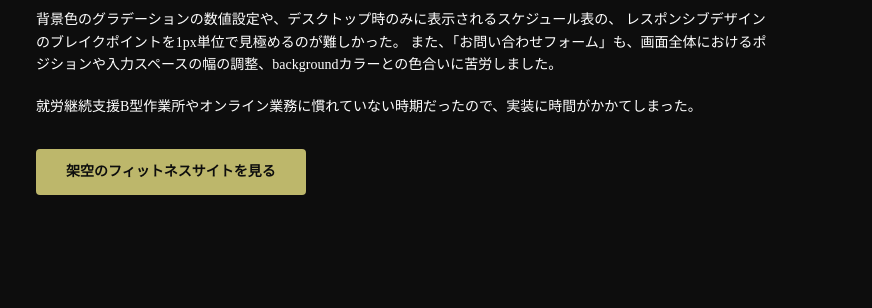
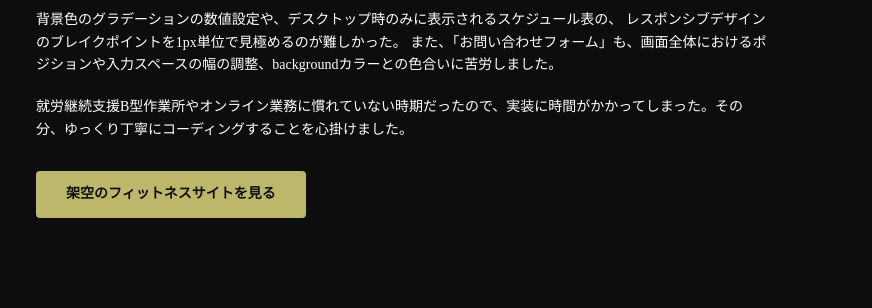
Before and after one commit to zekamashi0-max/portfolio, a plain HTML site: page fitness.html in a window 1280 px wide. Shown: the part 428-736 px from the top of the page, 408-1280 px from the left. Drawn offline with Linux system fonts and the light colour scheme.

Commit message:
文章の微修正

```diff
--- a/fitness.html
+++ b/fitness.html
@@ -50,7 +50,7 @@
                             <p>背景色のグラデーションの数値設定や、デスクトップ時のみに表示されるスケジュール表の、
                                 レスポンシブデザインのブレイクポイントを1px単位で見極めるのが難しかった。
                                 また、「お問い合わせフォーム」も、画面全体におけるポジションや入力スペースの幅の調整、backgroundカラーとの色合いに苦労しました。</p>
-                            <p>就労継続支援B型作業所やオンライン業務に慣れていない時期だったので、実装に時間がかかてしまった。</p>
+                            <p>就労継続支援B型作業所やオンライン業務に慣れていない時期だったので、実装に時間がかかってしまった。その分、ゆっくり丁寧にコーディングすることを心掛けました。</p>
 
                             <div class="work-link-container">
                                 <a href="./assets/work/fitness/index.html" class="btn-work-link">架空のフィットネスサイトを見る</a>
```
Also changed, not shown: 1 other file.
